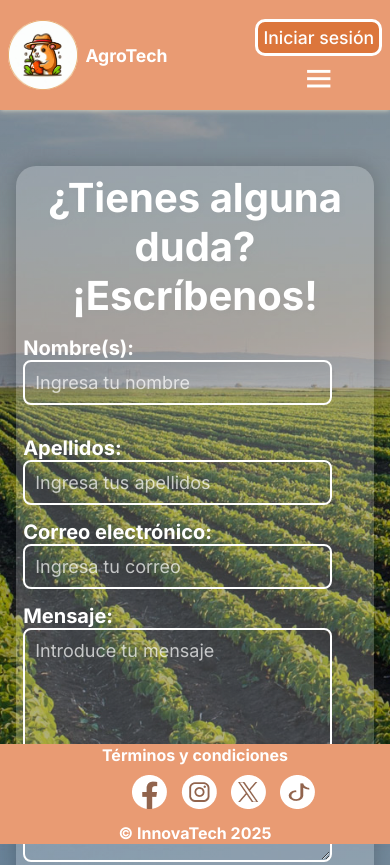
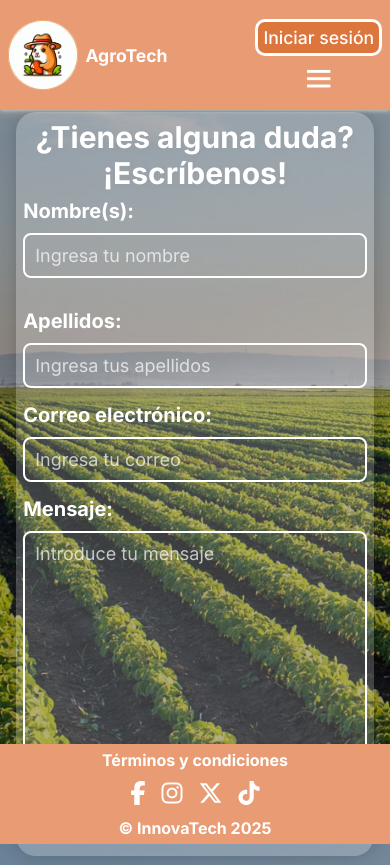
Before and after one commit to InnovaTech-UPC/Landing, a plain HTML site: page contact.html in a window 390 px wide. Shown: the top 865 px of the page. Drawn offline with nearby package versions, Linux system fonts and the light colour scheme.

Commit message:
feat: add new profile, changed styles, icons, etc

```diff
--- a/contact.css
+++ b/contact.css
@@ -1,6 +1,9 @@
 body {
     background: linear-gradient(rgba(5, 7, 12, 0.4), rgba(5, 7, 12, 0.4)), url("img/contact-background.jpg") no-repeat center fixed;
     background-size: cover;
+    display: flex;
+    flex-direction: column;
+    min-height: 100vh;
 }
 
 h1{
@@ -81,50 +84,55 @@ input[type="submit"]:hover {
 }
 
 @media only screen and (max-width: 850px) {
+
+    h1 {
+        font-size: 30px;
+        padding-bottom: 0.5rem;
+    }
+
+    #formulario {
+        display: flex;
+        flex-direction: column;
+        align-items: center;
+        justify-content: center;
+    }
+
     #nombre-completo{
         display: grid;
         grid-template-columns: 1fr;
+        width: 100%;
     }
 
     label {
         font-size: 20px;
         line-height: normal;
+        text-align: center;
     }
 
     .contactoFormulario{
-        margin-left: 15px;
+        margin: 0 auto;
+        width: 100%;
     }
 
     #formNombre,
     #formApellidos,
     #formCorreo,
     #formAsunto {
-        width: 90%;
+        width: 100%;
         max-width: 100%;
         margin-bottom: 15px;
     }
 
     #formMensaje {
-        width: 90%;
+        width: 100%;
         max-width: 100%;
+        margin: 10px auto;
     }
 
     input[type="text"],
     input[type="submit"] {
         font-size: 18px;
+        width: 100%;
+        margin: 10px auto;
     }
 }
-
-@media only screen and (max-width: 400px)
-{
-    input[type="submit"]{
-        width: 200px;
-        height: 50px;
-    }
-}
-
-@media (max-width: 742px) {
-    form{
-        margin-top: 15%;
-    }
-}
--- a/contact.html
+++ b/contact.html
@@ -18,6 +18,7 @@
     <link href="https://fonts.googleapis.com/css2?family=Inter:wght@100..900&display=swap" rel="stylesheet">
     <!--Recursos de boxicons-->
     <link rel="stylesheet" href="https://unpkg.com/boxicons@latest/css/boxicons.min.css">
+    <link rel="stylesheet" href="https://cdnjs.cloudflare.com/ajax/libs/font-awesome/6.5.0/css/all.min.css">
 </head>
 <body>
     <header class="header">
@@ -68,10 +69,10 @@
     <footer>
         <h4 class="footer-text"><a href="saas.html">Términos y condiciones</a></h4>
         <ul class="social-icons">
-            <li> <a href="#" class="fb"><img src="img/facebook.png" alt="fb"></a></li>
-            <li> <a href="#" class="ins"><img src="img/instagram.png" alt="ins"></a></li>
-            <li> <a href="#" class="tw"><img src="img/x.png" alt="tw"></a></li>
-            <li> <a href="#" class="tw"><img src="img/tiktok.png" alt="tw"></a></li>
+            <li><a href="#" class="fb"><i class="fab fa-facebook-f"></i></a></li>
+            <li><a href="#" class="ins"><i class="fab fa-instagram"></i></a></li>
+            <li><a href="#" class="tw"><i class="fab fa-x-twitter"></i></a></li>
+            <li><a href="#" class="tk"><i class="fab fa-tiktok"></i></a></li>
         </ul>
         <h4 class="footer-credits">© InnovaTech 2025</h4>
     </footer>
--- a/features.css
+++ b/features.css
@@ -8,6 +8,8 @@ body{
     background: linear-gradient(rgba(5, 7, 12, 0.6), rgba(5, 7, 12, 0.6)), url("img/features-background.webp") no-repeat center fixed;
     background-size: cover;
     text-align: center;
+    padding: 0;
+    align-items: stretch;
 }
 
 h1{
@@ -28,8 +30,11 @@ main{
 }
 
 .container{
+    display: flex;
     flex-direction: column;
     align-items: center;
+    justify-content: center;
+    margin: 0 auto;
 }
 
 .card{
@@ -186,3 +191,18 @@ footer {
         height: 100%;
     }
 }
+
+@media (max-width: 500px){
+    .intro h2 {
+        font-size: 16px;
+    }
+
+    .intro p {
+        font-size: 12px;
+    }
+
+    .intro a {
+        font-size: 10px;
+        padding: 8px;
+    }
+}
--- a/styles.css
+++ b/styles.css
@@ -191,13 +191,23 @@ footer {
     transition: all 0.5s ease;
 }
 
-.social-icons{
-    display:flex;
+.social-icons {
+    list-style: none;
+    display: flex;
+    gap: 1rem;
+    justify-content: center;
+    padding: 0;
 }
 
-.social-icons li{
-    list-style: none;
-    padding: 5%;
+.social-icons li a i {
+    font-size: 24px;
+    color: var(--text-primary-color);
+    transition: color 0.3s, transform 0.3s;
+}
+
+.social-icons li a:hover i {
+    color: var(--secondary-color-second);
+    transform: scale(1.2);
 }
 
 .footer-text a{
@@ -224,7 +234,7 @@ footer {
     }
 }
 
-@media (max-width: 1482px){
+@media (max-width: 900px){
     #menu-icon{
         display: block;
     }
```
Also changed, not shown: about-app.css (+27 -0 lines), about-app.html (+5 -4 lines), about-us.html (+19 -4 lines), features.html (+5 -4 lines), index.html (+5 -4 lines), saas.html (+5 -4 lines), img/perfil_britney.jpg (added).
